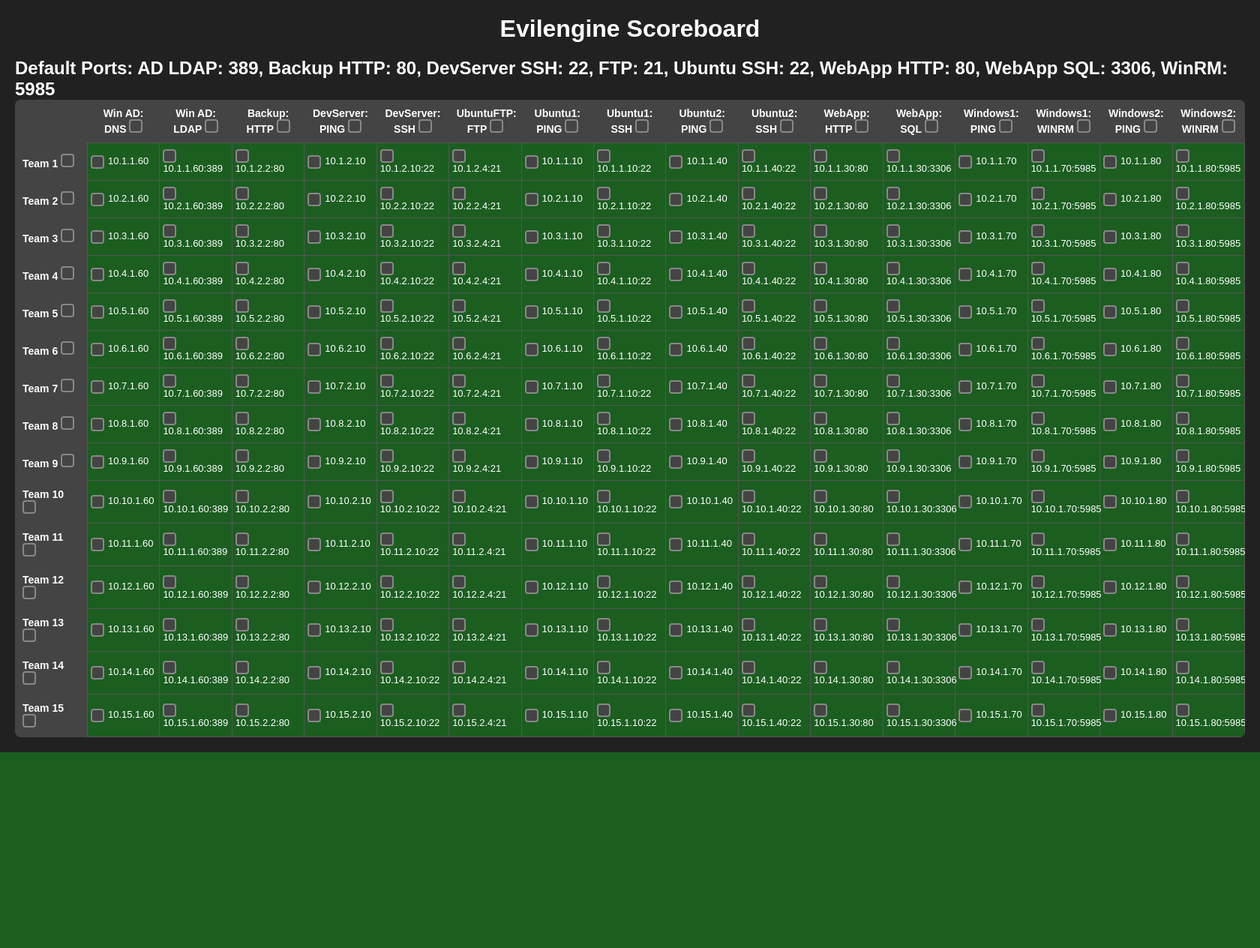
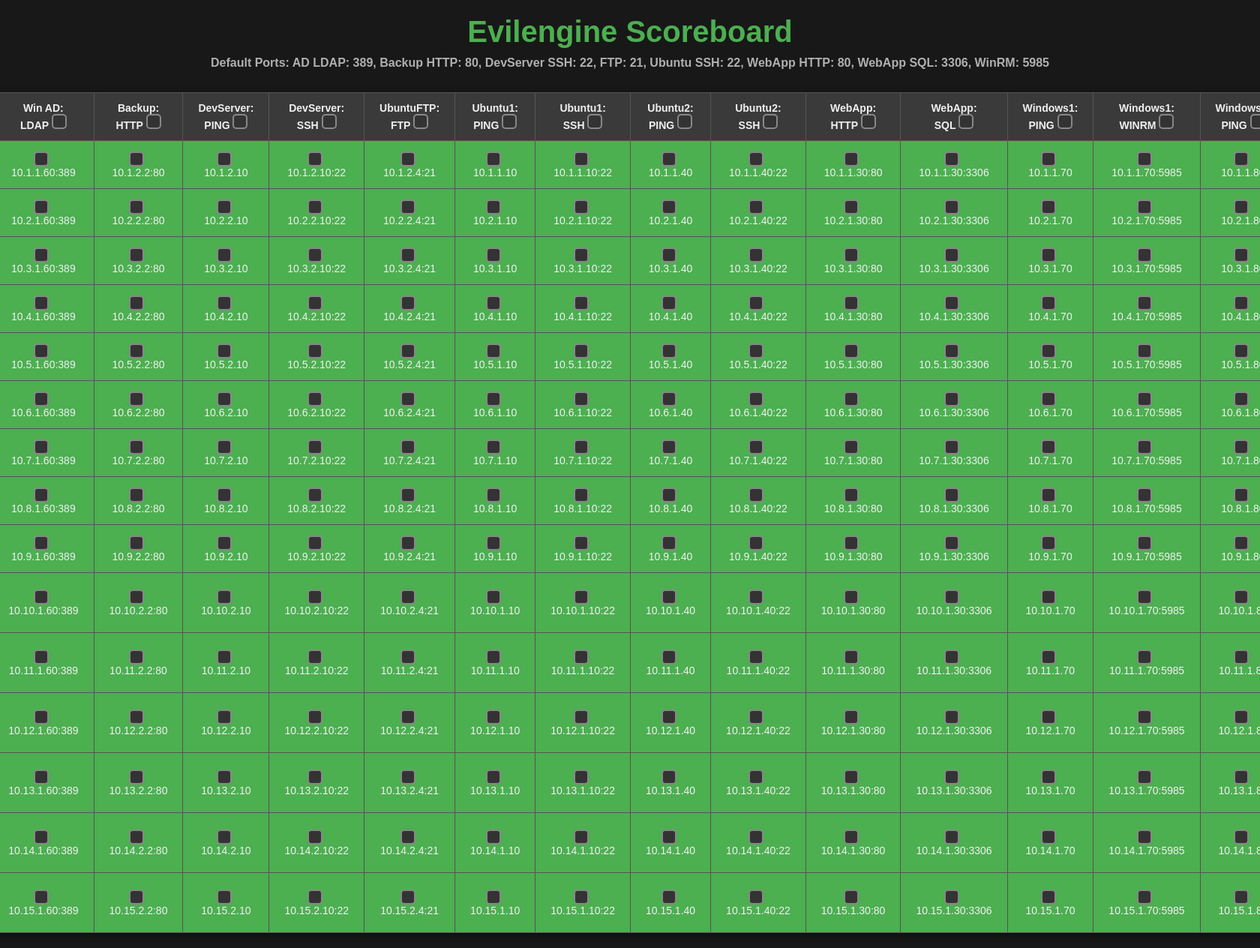
Before and after one commit to Dark-Avenger-Reborn/Jeopardy-Engine, a Flask app: page / in a window 1680 px wide; the page is wider, and only the part inside the window is pictured. Shown: that part at 75% size. Before the commit the page ends 1003 px from the top of that part, so only its background shows below. Run offline with Flask 3, Linux system fonts and the light colour scheme; some libraries are stand-ins or nearby versions.

Commit message:
Update index.html

```diff
--- a/templates/index.html
+++ b/templates/index.html
@@ -15,90 +15,101 @@
 
       body {
         font-family: 'Arial', sans-serif;
-        background-color: #212121; /* Dark background */
-        color: #fff; /* White text for contrast */
+        background-color: #181818; /* Darker background for modern feel */
+        color: #f0f0f0; /* Light text for contrast */
         padding: 20px;
+        display: flex;
+        justify-content: center;
+        align-items: center;
+        min-height: 100vh;
+        flex-direction: column;
       }
 
       h1 {
+        font-size: 2.5rem;
+        margin-bottom: 10px;
         text-align: center;
-        margin-bottom: 20px;
-        color: #fff;
+        color: #4caf50; /* Accent color for heading */
+      }
+
+      h2 {
+        font-size: 1rem;
+        margin-bottom: 30px;
+        text-align: center;
+        color: #b0b0b0;
       }
 
       table {
+        width: 100%;
         border-collapse: collapse;
-        width: 100%;
-        table-layout: fixed; /* Ensures consistent column widths */
-        background-color: #333; /* Dark table background */
-        border-radius: 8px;
+        background-color: #2c2c2c;
+        border-radius: 10px;
         overflow: hidden;
-        margin: auto;
+        box-shadow: 0 2px 10px rgba(0, 0, 0, 0.5);
       }
 
-      thead th {
-        background-color: #444; /* Slightly lighter dark for headers */
-        color: #fff;
-        padding: 10px;
+      th,
+      td {
+        padding: 12px 20px;
+        text-align: center;
         font-size: 14px;
-        text-align: center;
+        border: 1px solid #555;
+      }
+
+      thead {
+        background-color: #3a3a3a;
+        color: #f0f0f0;
+        font-weight: 600;
       }
 
       tbody td {
-        padding: 8px;
-        text-align: center;
-        font-size: 13px;
-        border: 1px solid #555; /* Subtle border between cells */
+        background-color: #444;
         transition: background-color 0.3s ease;
       }
 
-      tbody th {
-        background-color: #444;
-        color: #fff;
-        padding: 10px;
-        text-align: left;
-        font-size: 14px;
-        border-right: 1px solid #555;
+      tbody td.green {
+        background-color: #4caf50;
       }
 
-      /* Green Background */
-      .green {
-        background-color: #1b5e20; /* Vibrant green */
-        color: #fff;
+      tbody td.red {
+        background-color: #f44336;
       }
 
-      .red {
-        background-color: #FF0000; /* Vibrant red */
-        color: #fff;
+      tbody th {
+        background-color: #3a3a3a;
+        font-weight: 600;
+        text-align: left;
+        padding: 12px;
       }
 
-      /* Checkbox Styling */
       .styled-checkbox {
-        position: relative;
-        width: 18px;
-        height: 18px;
+        width: 20px;
+        height: 20px;
         cursor: pointer;
         appearance: none;
         border: 2px solid #888;
-        border-radius: 4px;
-        background-color: #444;
+        border-radius: 5px;
+        background-color: #333;
         transition: all 0.3s ease;
       }
 
       .styled-checkbox:checked {
-        background-color: #444;
-        border-color: #888;
-        position: relative;
+        background-color: #4caf50;
+        border-color: #4caf50;
       }
 
       .styled-checkbox:checked::after {
         content: "✔";
+        color: #fff;
         font-size: 14px;
-        color: #fff;
         position: absolute;
         top: 50%;
         left: 50%;
         transform: translate(-50%, -50%);
+      }
+
+      .styled-checkbox:focus {
+        outline: none;
       }
 
       /* Add this new style for IP checkboxes */
@@ -107,23 +118,24 @@
         vertical-align: middle;
       }
 
-      /* Adjust cell padding to accommodate the checkbox */
-      tbody td {
-        padding: 8px 4px;
-        text-align: left; /* Change to left alignment */
+      /* Hover effects */
+      tbody td:hover {
+        background-color: #666;
+        cursor: pointer;
       }
 
-      /* Dark Theme Scrollbar */
+      /* Dark theme scrollbar */
       ::-webkit-scrollbar {
         width: 8px;
       }
 
+      ::-webkit-scrollbar-thumb {
+        background: #555;
+        border-radius: 4px;
+      }
+
       ::-webkit-scrollbar-track {
         background: #212121;
-      }
-
-      ::-webkit-scrollbar-thumb {
-        background: #555;
       }
 
       /* Responsive Table */
@@ -132,14 +144,16 @@
           font-size: 12px;
         }
 
-        thead th {
-          font-size: 12px;
+        th, td {
           padding: 8px;
         }
 
-        tbody td, tbody th {
-          padding: 6px;
-          font-size: 11px;
+        h1 {
+          font-size: 2rem;
+        }
+
+        h2 {
+          font-size: 0.9rem;
         }
       }
     </style>
```
